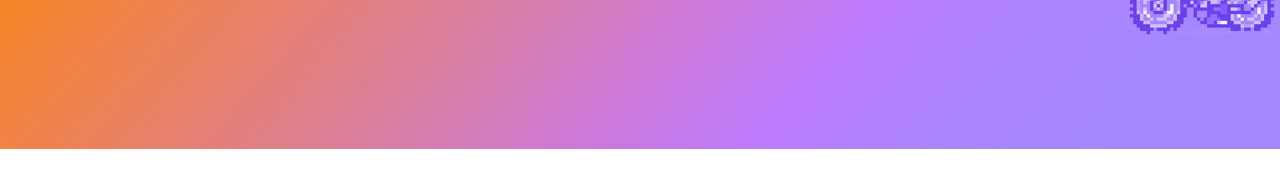
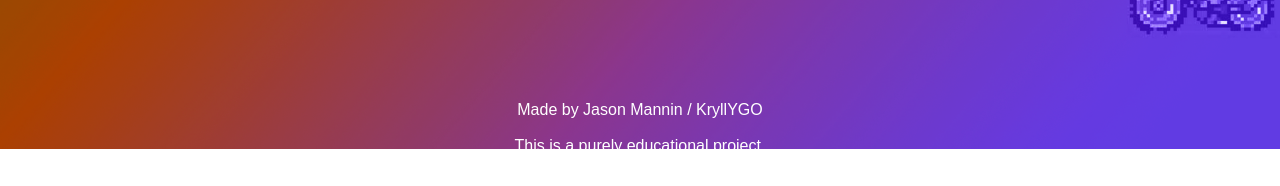
Before and after one commit to ManninJ/WhoseSTATPokemon, a React (Create React App) app: page / in a window 1280 px wide. Shown: the part 611-797 px from the top of the page. Built offline with nearby package versions, Linux system fonts and the light colour scheme; no server answers.

Commit message:
Added Bottom Credits

```diff
--- a/src/App.css
+++ b/src/App.css
@@ -45,7 +45,7 @@ html {
 body {
   height: 100%;
   padding: 0% 5% 0% 5%;
-  background-image: url("./images/BG2.png");
+  background-image: url("./images/BG3.png");
   background-size: 100%;
   background-position: center;
   background-repeat: no-repeat;
@@ -143,3 +143,16 @@ h3 {
   font-weight: 400;
   color: rgb(255, 255, 255);
 }
+
+.Credits {
+  position: absolute;
+  bottom: 0;
+  left: 0;
+  width: 100%;
+  color: rgb(255, 255, 255);
+  font-family: 'Poppins', sans-serif;
+  text-align: center;
+  justify-content: center;
+  align-content: center;
+  padding-top: 15px;
+}
--- a/src/App.js
+++ b/src/App.js
@@ -83,6 +83,11 @@ function App() {
           </button>
         </div>
       </div>
+      <div className="Credits">
+        <p>Made by Jason Mannin / KryllYGO <br /> <br />
+        This is a purely educational project. <br />
+        Not affiliated with Pokémon in any way.</p>
+      </div>
     </div>
   );
 }
```
Also changed, not shown: src/images/BG3.png (added).
